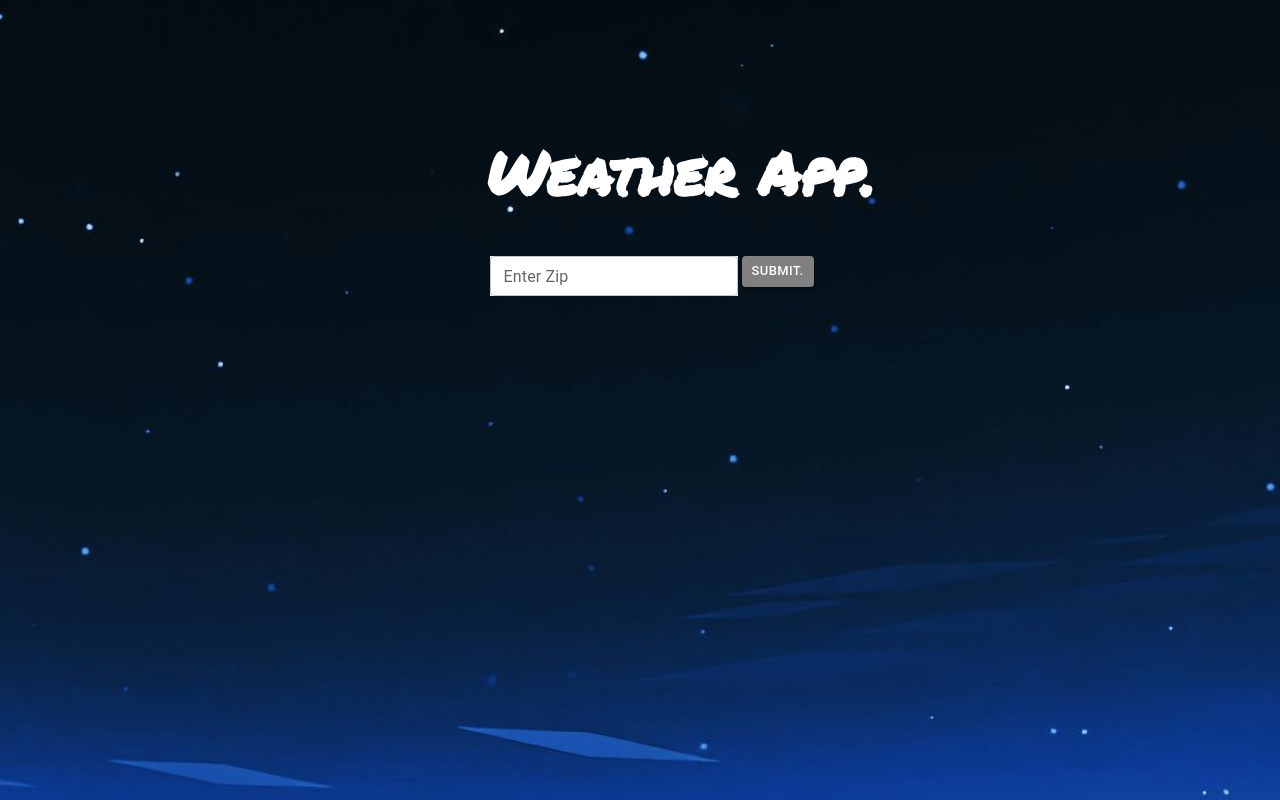
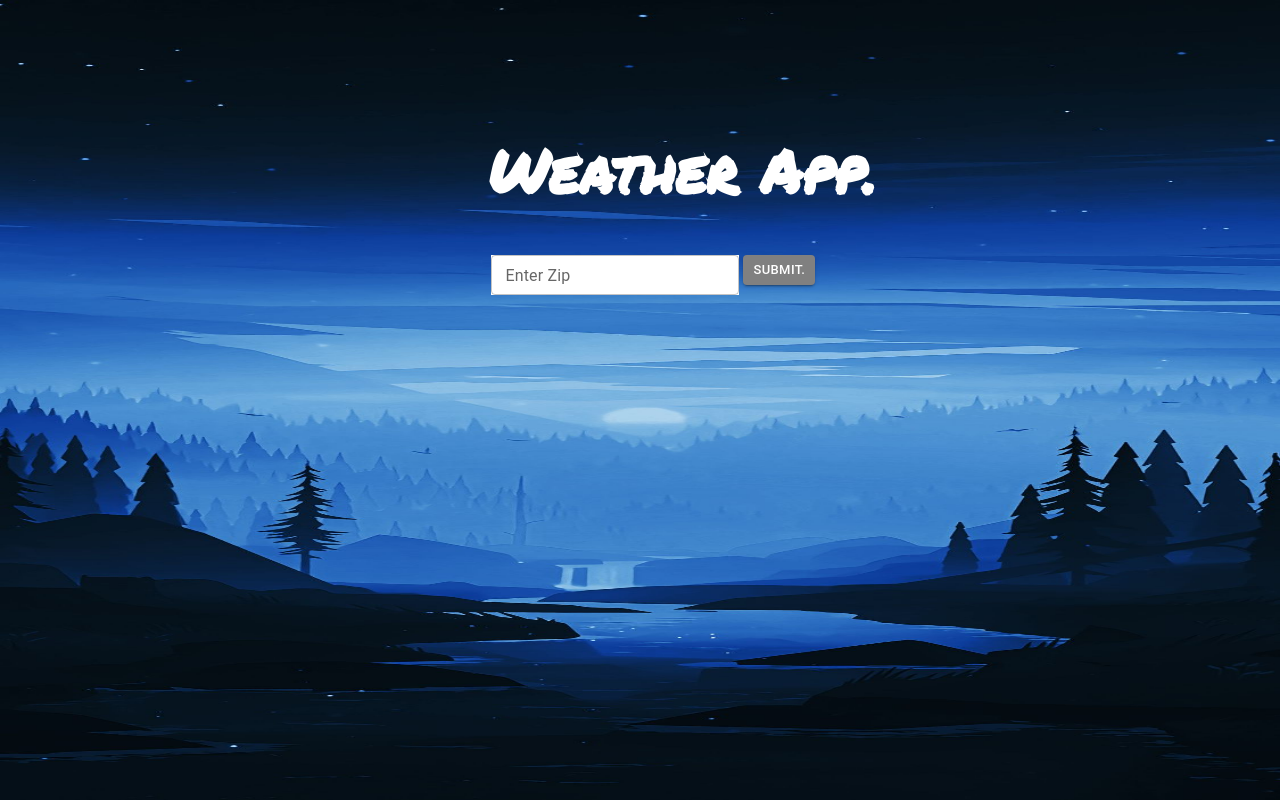
Before and after one commit to tgodkev/weather-app, a React (Create React App) app: page / in a window 1280 px wide. Built offline with nearby package versions, Linux system fonts and the light colour scheme; no server answers; a web font is replaced by a local one.

Commit message:
style changes

```diff
--- a/public/Style.css
+++ b/public/Style.css
@@ -1,22 +1,24 @@
 body{
 
-    margin: 0px;
-    padding: 0px;
-    overflow-x: hidden;
+
     background-image: url('./wp9359084.jpg') ;
-    background-size: cover;
+    background-attachment: fixed;
+    background-size: 100% 100%;
     background-repeat: no-repeat;
-    height: 100%vh;
-    width: 100%vw;
+
+
 
 
 
 }
 
+
+
 .weather{
     margin-top: 0px;
     position: relative;
-    margin-left: 5%
+    margin-left: 5%;
+    padding-bottom: 60vh;
 
 }
 
```
